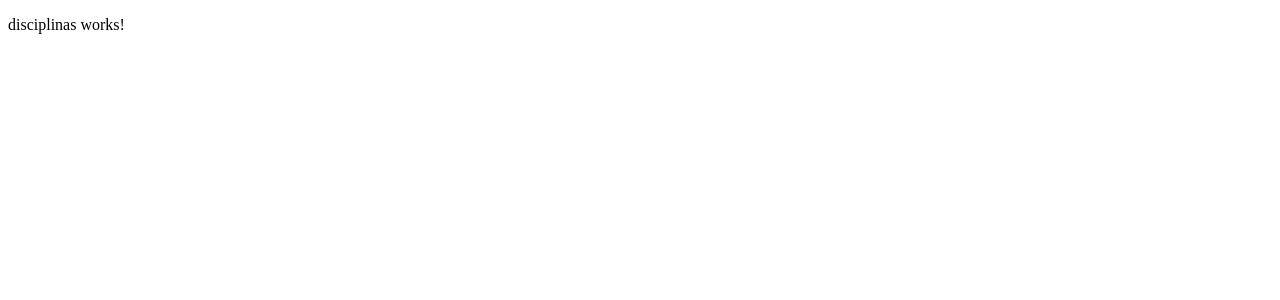
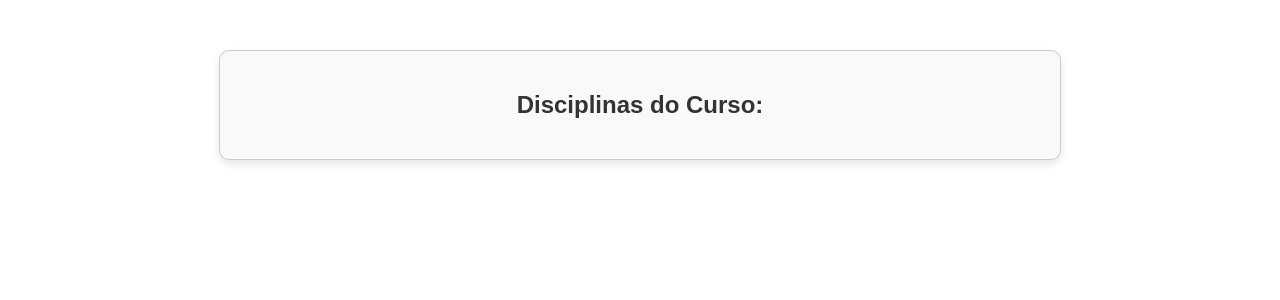
Before and after one commit to vXultz/portal-educacional-angular, an Angular app: page /disciplinas in a window 1280 px wide. Shown: the top 300 px of the page. Built offline with nearby package versions, Linux system fonts and the light colour scheme.

Commit message:
tela de disciplinas

```diff
--- a/src/app/disciplinas/disciplinas.component.css
+++ b/src/app/disciplinas/disciplinas.component.css
@@ -0,0 +1,33 @@
+.disciplinas-container {
+  max-width: 800px;
+  margin: 50px auto;
+  padding: 20px;
+  border: 1px solid #ccc;
+  border-radius: 10px;
+  box-shadow: 0 4px 8px rgba(0, 0, 0, 0.1);
+  background-color: #f9f9f9;
+  font-family: Arial, sans-serif;
+}
+
+.disciplinas-container h2 {
+  text-align: center;
+  margin-bottom: 20px;
+  color: #333;
+}
+
+.disciplinas-container h3 {
+  margin-top: 20px;
+  color: #007bff;
+}
+
+.disciplinas-container ul {
+  list-style: none;
+  padding: 0;
+}
+
+.disciplinas-container li {
+  padding: 10px;
+  margin: 5px 0;
+  background-color: #e9ecef;
+  border-radius: 5px;
+}
--- a/src/app/disciplinas/disciplinas.component.html
+++ b/src/app/disciplinas/disciplinas.component.html
@@ -1 +1,9 @@
-<p>disciplinas works!</p>
+<div class="disciplinas-container">
+  <h2>Disciplinas do Curso: {{ cursoAtual }}</h2>
+  <div *ngFor="let semestre of disciplinasPorSemestre">
+    <h3>{{ semestre.nome }}</h3>
+    <ul>
+      <li *ngFor="let disciplina of semestre.disciplinas">{{ disciplina }}</li>
+    </ul>
+  </div>
+</div>
--- a/src/app/disciplinas/disciplinas.component.ts
+++ b/src/app/disciplinas/disciplinas.component.ts
@@ -1,12 +1,33 @@
+import { CommonModule } from '@angular/common';
 import { Component } from '@angular/core';
+import { ActivatedRoute } from '@angular/router';
 
 @Component({
   selector: 'app-disciplinas',
   standalone: true,
-  imports: [],
+  imports: [CommonModule],
   templateUrl: './disciplinas.component.html',
   styleUrl: './disciplinas.component.css'
 })
 export class DisciplinasComponent {
+  cursoAtual: string = '';
+  disciplinasPorSemestre: any[] = [];
 
+  cursosDisciplinas: any = {
+    'Engenharia': [
+      { nome: 'Primeiro Semestre', disciplinas: ['Matemática', 'Física', 'Química'] },
+      { nome: 'Segundo Semestre', disciplinas: ['Cálculo', 'Algoritmos', 'Eletricidade'] }
+    ],
+    'Medicina': [
+      { nome: 'Primeiro Semestre', disciplinas: ['Anatomia', 'Biologia', 'Química Orgânica'] },
+      { nome: 'Segundo Semestre', disciplinas: ['Fisiologia', 'Bioquímica', 'Histologia'] }
+    ],
+  };
+
+  constructor(private route: ActivatedRoute) {
+    this.route.params.subscribe(params => {
+      this.cursoAtual = params['curso'];
+      this.disciplinasPorSemestre = this.cursosDisciplinas[this.cursoAtual] || [];
+    });
+  }
 }
```
